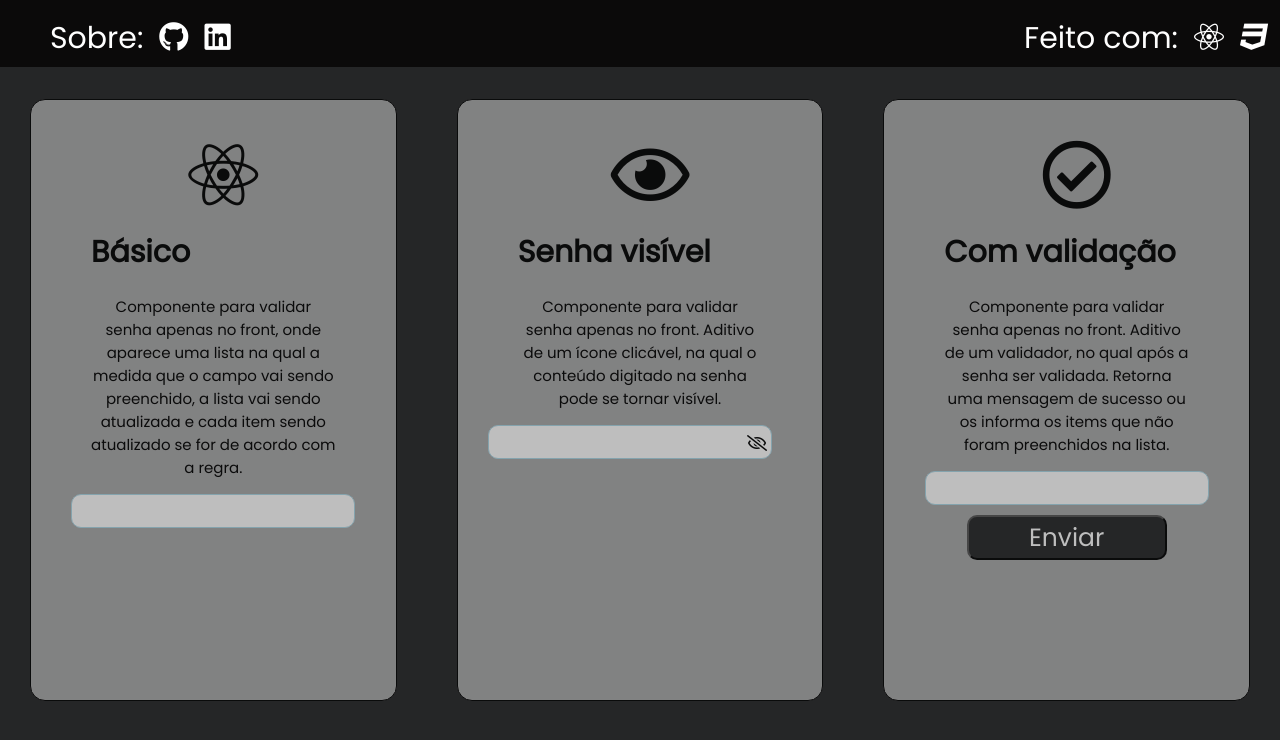
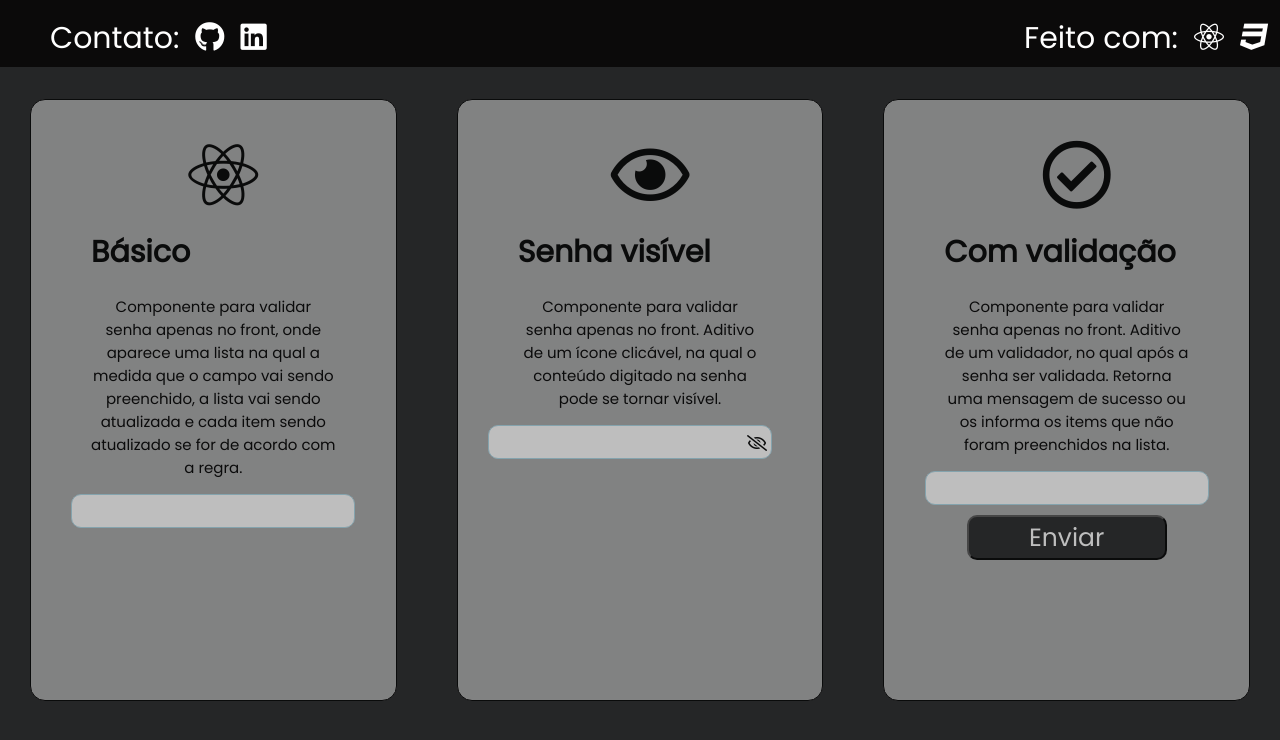
Before and after one commit to lucasaraujo18/password-component, a React (Create React App) app: page / in a window 1280 px wide. Shown: the top 740 px of the page. Built offline with nearby package versions, Linux system fonts and the light colour scheme.

Commit message:
Links de contato

```diff
--- a/src/components/mainContent/MainContent.jsx
+++ b/src/components/mainContent/MainContent.jsx
@@ -38,7 +38,7 @@ export function MainContent() {
                     component={componentIII}
                     description={descriptionIII}
                     title={titleIII}></CardPresentation>
-            </div >
+            </div>
         </div >
     )
 }
--- a/src/components/navbarSystem/NavbarSystem.jsx
+++ b/src/components/navbarSystem/NavbarSystem.jsx
@@ -1,5 +1,5 @@
 import React from "react";
-import { Outlet, Link } from "react-router-dom";
+import { Outlet } from "react-router-dom";
 
 import "./style.scss";
 
@@ -8,13 +8,11 @@ export function NavbarSystem() {
         <>
             <div className="nav-bar">
                 <ul>
-                    <Link to="play" className="text-white">
-                        <li>
-                            Sobre: &nbsp;
-                            <i className="fab fa-github"></i> &nbsp;
-                            <i className="fab fa-linkedin"></i> &nbsp;
-                        </li>
-                    </Link>
+                    <li>
+                        Contato: &nbsp;
+                        <a href="https://github.com/lucasaraujo18" target="_blank" rel="noreferrer"><i className="fab fa-github"></i> &nbsp;</a>
+                        <a href="https://br.linkedin.com/in/lucas-de-araújo-florencio-a0a223229?trk=public_profile_browsemap" target="_blank" rel="noreferrer"><i className="fab fa-linkedin"></i> &nbsp;</a>
+                    </li>
                 </ul>
                 <ul>
                     <li>
--- a/src/components/navbarSystem/style.scss
+++ b/src/components/navbarSystem/style.scss
@@ -17,7 +17,7 @@
 
 .nav-bar li {
     list-style: none;
-    color: #fff;
+    color: #fff !important;
     margin: 0px 10px;
     font-size: 30px;
     cursor: pointer;
@@ -42,5 +42,6 @@
 }
 
 a {
+    color: white;
     text-decoration: none !important;
 }
```
